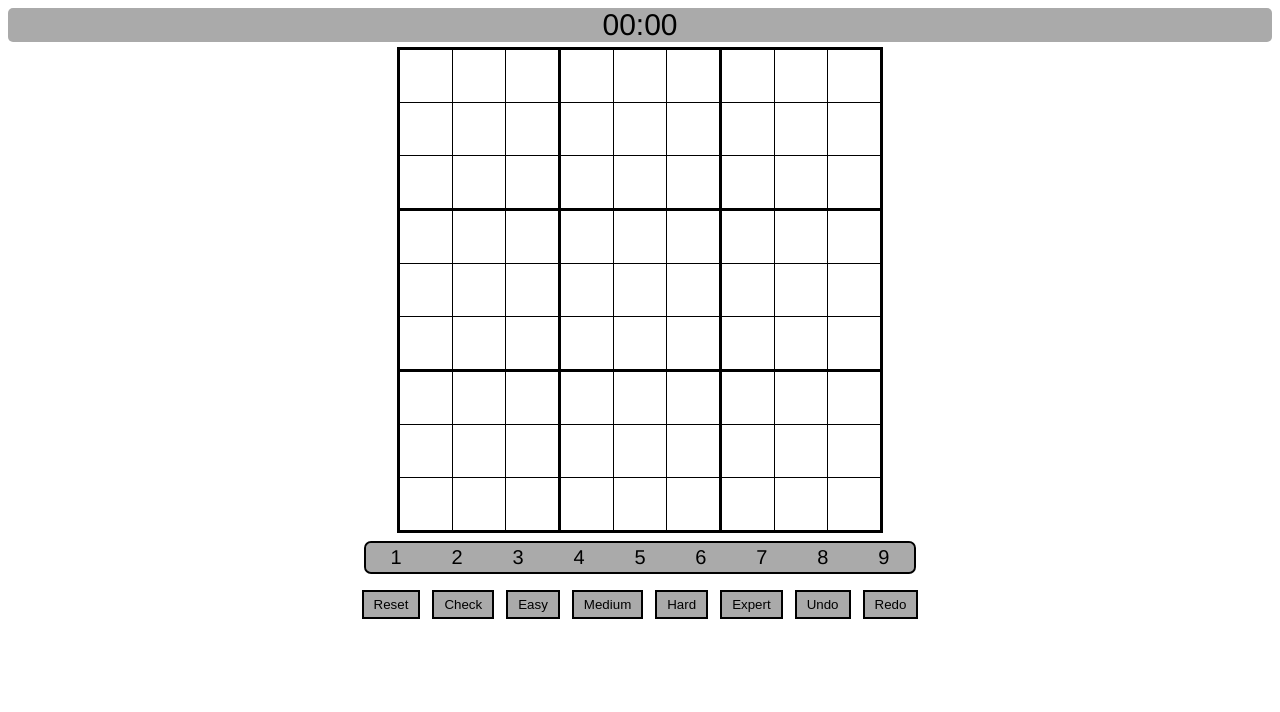
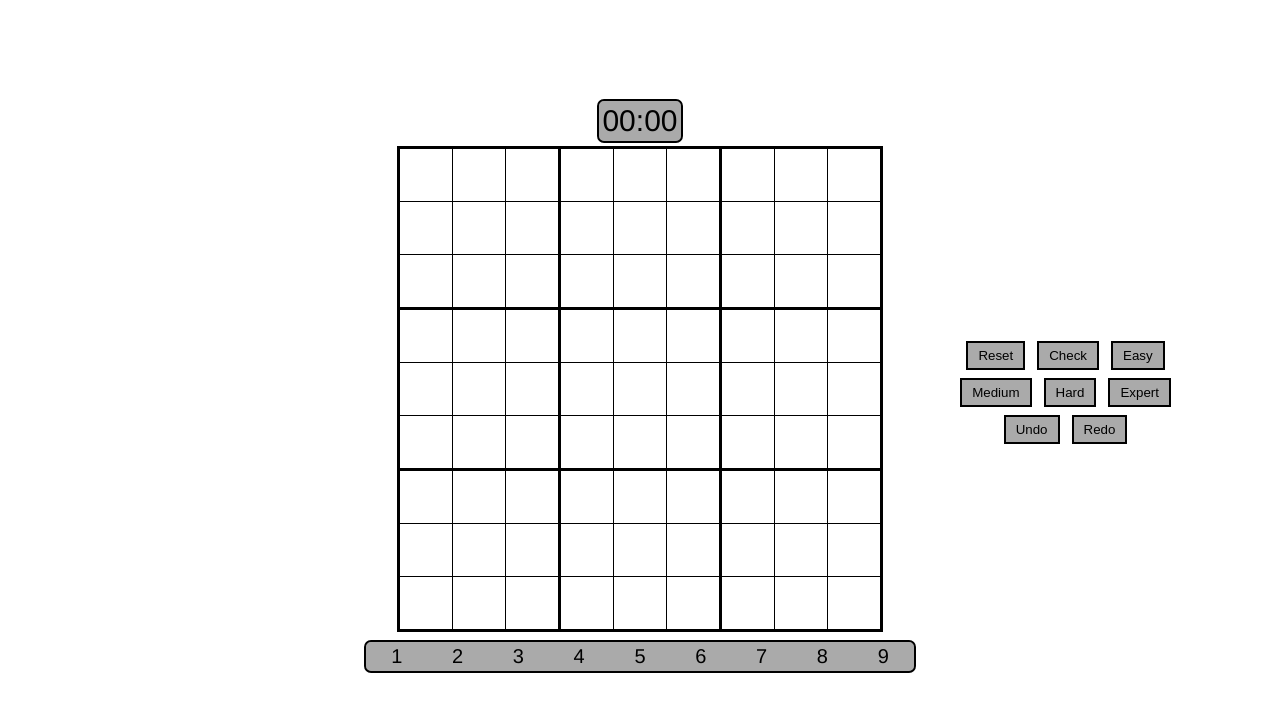
Before and after one commit to camnwalter/sudoku, a React (Create React App) app: page / in a window 1280 px wide. Shown: the top 712 px of the page. Built offline with nearby package versions, Linux system fonts and the light colour scheme.

Commit message:
Centered board and moved buttons to right fourth of screen

```diff
--- a/src/App.css
+++ b/src/App.css
@@ -2,12 +2,22 @@ body {
   text-align: center;
   font: 30px Helvetica, sans-serif;
   user-select: none;
+  overflow: hidden;
 }
 
 *:focus {
   outline: none;
 }
 
+.timer {
+  background-color: #aaa;
+  width: fit-content;
+  margin: 5px auto;
+  padding: 3px;
+  outline: 2px solid black;
+  border-radius: 5px;
+
+}
 .board {
   display: flex;
   align-items: center;
@@ -80,13 +90,8 @@ td > .overlayText {
   line-height: 50px;
 }
 
-.wrapper {
+.mainArea {
   display: inline-block;
-}
-
-.mainArea {
-  display: flex;
-  flex-direction: column;
 }
 
 .remaining {
@@ -108,15 +113,6 @@ td > .overlayText {
   cursor: pointer;
 }
 
-.header {
-  align-self: center;
-  width: 100%;
-  background-color: #aaa;
-  border-radius: 5px;
-  margin-top: 5px;
-  margin-bottom: 5px;
-}
-
 .buttons button {
   background-color: #aaa;
   padding: 5px 10px;
@@ -130,3 +126,33 @@ td > .overlayText {
 .buttons button:hover {
   background-color: #c5c5c5;
 }
+
+.row {
+  display: flex;
+  justify-content: center;
+  align-items: center;
+  height: 95vh;
+  text-align: center;
+  box-sizing: border-box;
+}
+
+.column {
+  flex: 25%;
+  padding-left: 20px;
+  padding-right: 20px;
+  box-sizing: border-box;
+}
+
+.largeColumn{
+  flex: 50%;
+  box-sizing: border-box;
+}
+
+/* @media screen and (max-width: 992px) {
+  .largeColumn {
+    flex: 100%;
+  }
+  .row {
+    flex-direction: column;
+  }
+} */
--- a/src/components/Body.tsx
+++ b/src/components/Body.tsx
@@ -7,10 +7,8 @@ interface Props {
 
 export const Body = ({ children, _ref }: Props) => {
   return (
-    <div className="wrapper">
-      <div className="mainArea" ref={_ref}>
-        {children}
-      </div>
+    <div className="mainArea" ref={_ref}>
+      {children}
     </div>
   );
 };
--- a/src/components/Game.tsx
+++ b/src/components/Game.tsx
@@ -11,7 +11,6 @@ import { Board } from "./Board";
 import { Body } from "./Body";
 import { Buttons } from "./Buttons";
 import { Cell } from "./Cell";
-import { Header } from "./Header";
 import { OverlayText } from "./OverlayText";
 import { Timer } from "./Timer";
 
@@ -235,10 +234,13 @@ export const Game = () => {
 
   return (
     <>
-      <Header>
+      <Body _ref={ref}>
+        <div className="row">
+          <div className="column"/>
+          <div className="largeColumn">
+
             <Timer time={time} />
-      </Header>
-      <Body _ref={ref}>
+
             <Board>
               {rows.map((row) => (
                 <tr key={row}>
@@ -324,6 +326,9 @@ export const Game = () => {
                 ))}
               </div>
             )}
+          </div>
+
+          <div className="column">
             <Buttons>
               <button onClick={clearBoard}>Reset</button>
               <button onClick={checkBoard}>Check</button>
@@ -334,6 +339,8 @@ export const Game = () => {
               <button onClick={() => undoMove()}>Undo</button>
               <button onClick={() => redoMove()}>Redo</button>
             </Buttons>
+          </div>
+        </div>
       </Body>
     </>
   );
--- a/src/components/Header.tsx
+++ /dev/null
@@ -1,9 +0,0 @@
-import { ReactNode } from "react";
-
-interface Props {
-  children: ReactNode;
-}
-
-export const Header = ({ children }: Props) => {
-  return <div className="header">{children}</div>;
-};
--- a/src/components/Timer.tsx
+++ b/src/components/Timer.tsx
@@ -13,5 +13,5 @@ export const Timer = ({ time }: Props) => {
     return `${`${mins}`.padStart(2, "0")}:${`${seconds}`.padStart(2, "0")}`;
   };
 
-  return <div>{formatTime()}</div>;
+  return <div className="timer">{formatTime()}</div>;
 };
```
Lines whose indentation alone changed are shown as unchanged.
